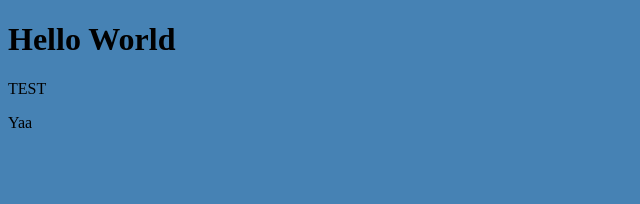
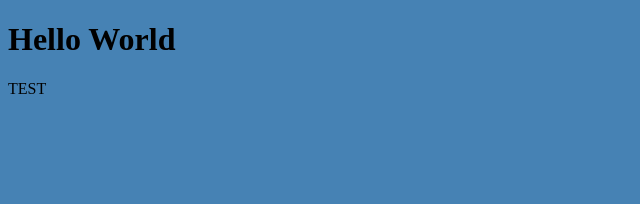
Before and after one commit to riyadsalem/Single-Page-Html-CSS-ReactJs, a React (Create React App) app: page / in a window 1280 px wide. Shown: the top 204 px of the page, without its empty margins (0-640 px from the left). Built offline with nearby package versions, Linux system fonts and the light colour scheme.

Commit message:
Editing For App.js

```diff
--- a/src/App.js
+++ b/src/App.js
@@ -5,7 +5,6 @@ const App = () => {
     <>
       <h1>Hello World</h1>
       <p>TEST</p>
-      <p>Yaa</p>
     </>
   );
 };
```
